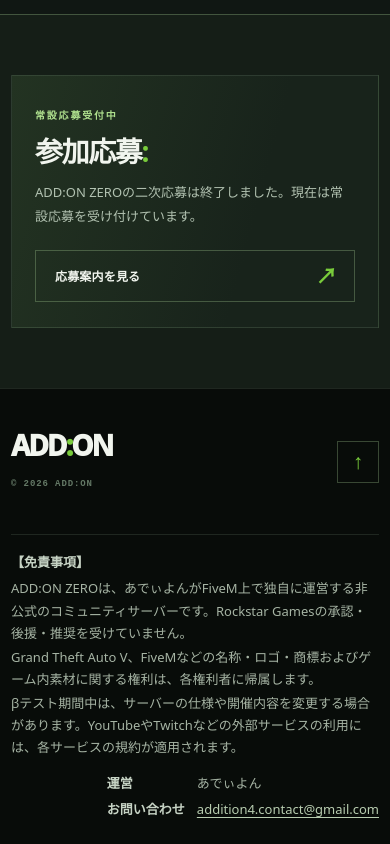
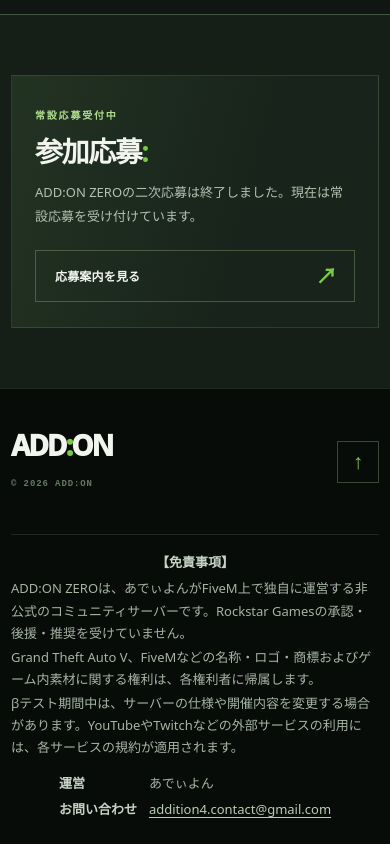
Before and after one commit to CAKEsuzuharu/ADDON-Portal, a website: page index.html in a window 390 px wide. Shown: the part 2151-2995 px from the top of the page. Drawn offline with Linux system fonts and the light colour scheme; no server answers.

Commit message:
Center footer disclaimer heading and operator contact block on mobile

```diff
--- a/css/addon.css
+++ b/css/addon.css
@@ -507,6 +507,8 @@ body.menu-open{overflow:hidden}a{color:inherit;text-decoration:none}button{font:
 
 @media (max-width: 680px) {
   .footer-notice {grid-template-columns: minmax(0, 1fr); row-gap: 14px}
+  .footer-disclaimer h2 {text-align: center}
+  .footer-operator {justify-self: center; width: max-content; max-width: 100%}
 }
 
 /* Project videos */
```
